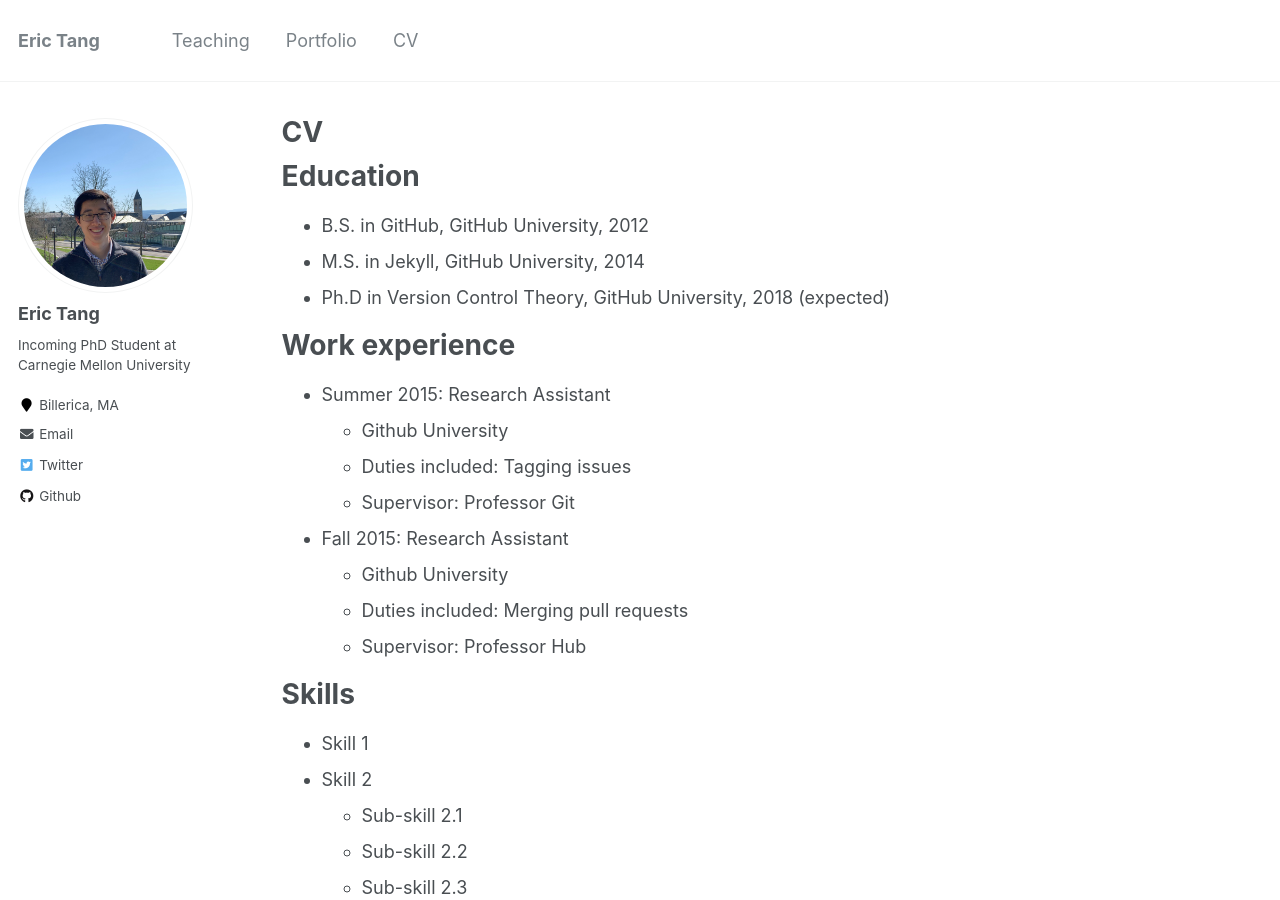
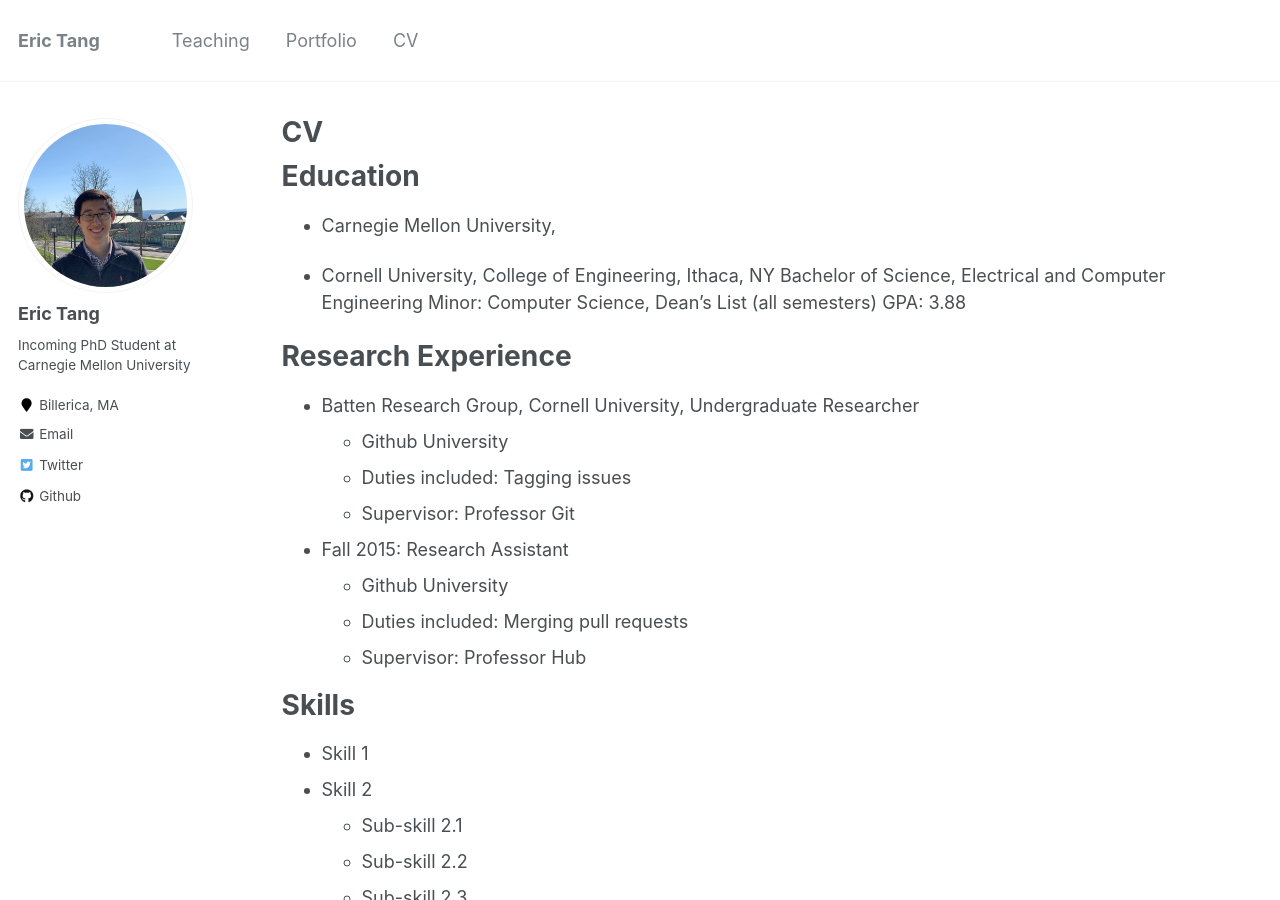
Before and after one commit to erictang25/erictang25.github.io, a Jekyll site: the page built from _pages/cv.md, in a window 1280 px wide and 900 px high. Built offline with Jekyll 4.4.1, drawn with Linux system fonts in a browser that asks for light colours; a file with an impossible date is left out; some of the changed text lies outside the part shown.

Commit message:
fixed teaching

```diff
--- a/_pages/cv.md
+++ b/_pages/cv.md
@@ -11,13 +11,16 @@
 
 Education
 ======
-* B.S. in GitHub, GitHub University, 2012
-* M.S. in Jekyll, GitHub University, 2014
-* Ph.D in Version Control Theory, GitHub University, 2018 (expected)
+* Carnegie Mellon University,
 
-Work experience
+* Cornell University, College of Engineering, Ithaca, NY
+  Bachelor of Science, Electrical and Computer Engineering
+  Minor: Computer Science, Dean's List (all semesters)
+  GPA: 3.88
+
+Research Experience
 ======
-* Summer 2015: Research Assistant
+* Batten Research Group, Cornell University, Undergraduate Researcher
   * Github University
   * Duties included: Tagging issues
   * Supervisor: Professor Git
```
Also changed, not shown: _teaching/2019-fall-teaching-1.md (+1 -1 lines).
